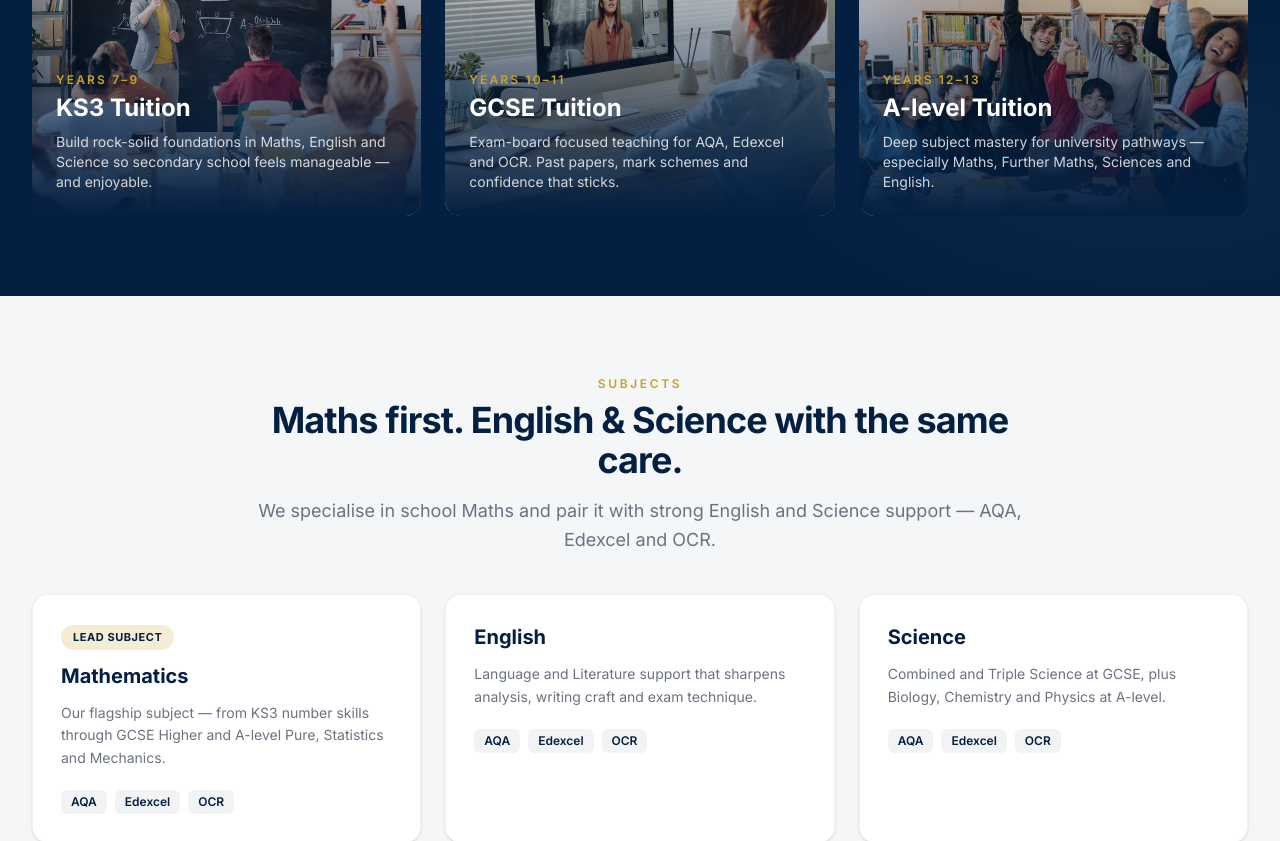
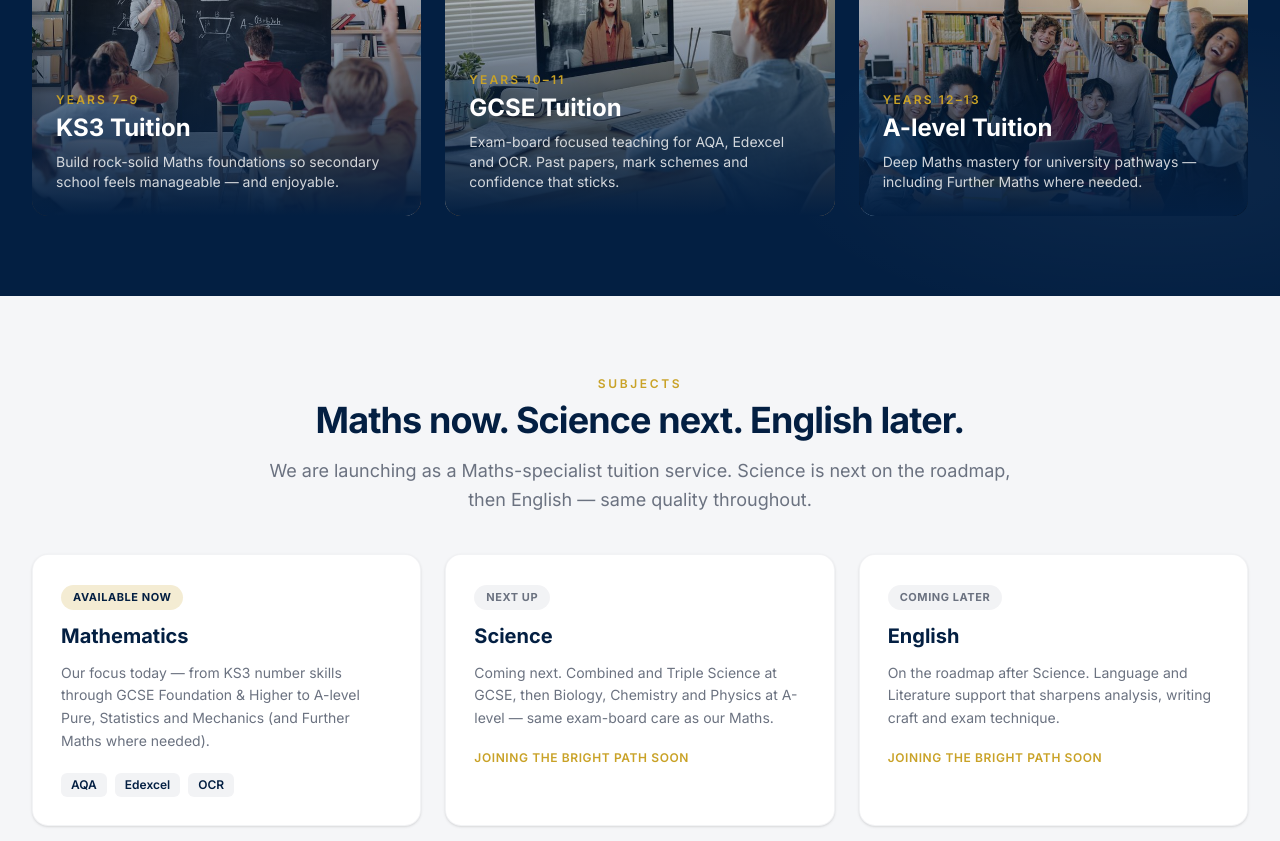
Before and after one commit to QualityMaths/brightpathtuition, a Next.js app: page / in a window 1280 px wide. Shown: the part 1240-2081 px from the top of the page. Built offline with nearby package versions, Linux system fonts and the light colour scheme; a web font is replaced by a local one.

Commit message:
Position site as Maths-only now, with Science then English next
Update subjects cards, homepage, metadata and programmes copy to match the launch roadmap.

```diff
--- a/src/app/about/page.tsx
+++ b/src/app/about/page.tsx
@@ -7,7 +7,7 @@ import PlaceholderBanner from "@/components/PlaceholderBanner";
 export const metadata: Metadata = {
   title: "About Us",
   description:
-    "Meet Bright Path Tuition — London tutors focused on Maths, English and Science for KS3, GCSE and A-level.",
+    "Meet Bright Path Tuition — London Maths tutors for KS3, GCSE and A-level, with Science and English on the roadmap.",
 };
 
 export default function AboutPage() {
@@ -41,7 +41,7 @@ export default function AboutPage() {
               <p>
                 Bright Path Tuition is a London-based tutoring service specialising
                 in <strong className="text-navy">Mathematics</strong>, with strong
-                support in English and Science across KS3, GCSE and A-level.
+                Maths support across KS3, GCSE and A-level — with Science next on the roadmap, then English.
               </p>
               <p>
                 Our tutors know the AQA, Edexcel and OCR specifications inside out.
--- a/src/app/contact/page.tsx
+++ b/src/app/contact/page.tsx
@@ -144,7 +144,7 @@ export default function ContactPage() {
                   <input
                     name="subjects"
                     className="mt-1.5 w-full rounded-md border border-navy/15 bg-white px-3 py-2.5 outline-none focus:border-gold focus:ring-2 focus:ring-gold/30"
-                    placeholder="e.g. GCSE Maths Higher, A-level Chemistry"
+                    placeholder="e.g. GCSE Maths Higher, A-level Maths / Further Maths"
                   />
                 </label>
                 <label className="block text-sm">
--- a/src/app/layout.tsx
+++ b/src/app/layout.tsx
@@ -23,7 +23,7 @@ export const metadata: Metadata = {
     template: `%s | ${SITE.name}`,
   },
   description:
-    "Premium Maths, English and Science tuition for KS3, GCSE and A-level students across Greater London. AQA, Edexcel and OCR. Book a free consultation.",
+    "Premium Maths tuition for KS3, GCSE and A-level students across Greater London. Science and English coming soon. AQA, Edexcel and OCR. Book a free consultation.",
   keywords: [
     "tuition London",
     "GCSE Maths tutor",
@@ -39,7 +39,7 @@ export const metadata: Metadata = {
     siteName: SITE.name,
     title: `${SITE.name} | London KS3, GCSE & A-level Tuition`,
     description:
-      "Expert school tuition in Maths, English and Science — online and across Greater London.",
+      "Expert Maths tuition for KS3, GCSE and A-level — online and across Greater London. Science next, then English.",
   },
   twitter: {
     card: "summary_large_image",
--- a/src/app/page.tsx
+++ b/src/app/page.tsx
@@ -54,7 +54,7 @@ export default function HomePage() {
             Learning is a lifelong adventure
           </h1>
           <p className="mt-5 max-w-2xl text-lg text-white/85 sm:text-xl">
-            Expert Maths-led tuition in English and Science — exam-board aligned,
+            Expert Maths tuition for KS3, GCSE and A-level — exam-board aligned,
             progress you can measure, confidence that lasts.
           </p>
           <div className="mt-8 flex flex-wrap items-center justify-center gap-4">
@@ -68,7 +68,7 @@ export default function HomePage() {
               href="/subjects/"
               className="rounded-md border border-white/40 bg-white/10 px-7 py-3.5 text-sm font-semibold uppercase tracking-wider text-white backdrop-blur hover:bg-white/20 transition"
             >
-              Explore subjects
+              Explore Maths
             </Link>
           </div>
         </div>
@@ -134,8 +134,8 @@ export default function HomePage() {
         <div className="mx-auto max-w-7xl px-4 sm:px-6 lg:px-8">
           <SectionHeading
             eyebrow="Subjects"
-            title="Maths first. English & Science with the same care."
-            subtitle="We specialise in school Maths and pair it with strong English and Science support — AQA, Edexcel and OCR."
+            title="Maths now. Science next. English later."
+            subtitle="We are launching as a Maths-specialist tuition service. Science is next on the roadmap, then English — same quality throughout."
           />
           <div className="grid gap-6 md:grid-cols-3">
             {SUBJECTS.map((s) => (
@@ -143,13 +143,18 @@ export default function HomePage() {
                 key={s.name}
                 className="card-lift rounded-2xl border border-navy/5 bg-white p-7 shadow-sm"
               >
-                {s.lead && (
-                  <span className="mb-3 inline-block rounded-full bg-gold/20 px-3 py-1 text-[11px] font-bold uppercase tracking-wider text-navy">
-                    Lead subject
+                <span
+                  className={`mb-3 inline-block rounded-full px-3 py-1 text-[11px] font-bold uppercase tracking-wider ${
+                    s.status === "available"
+                      ? "bg-gold/20 text-navy"
+                      : "bg-navy/5 text-muted"
+                  }`}
+                >
+                  {s.badge}
                 </span>
-                )}
                 <h3 className="text-xl font-bold text-navy">{s.name}</h3>
                 <p className="mt-3 text-sm leading-relaxed text-muted">{s.blurb}</p>
+                {s.status === "available" ? (
                   <div className="mt-5 flex flex-wrap gap-2">
                     {s.boards.map((b) => (
                       <span
@@ -160,6 +165,11 @@ export default function HomePage() {
                       </span>
                     ))}
                   </div>
+                ) : (
+                  <p className="mt-5 text-xs font-semibold uppercase tracking-wider text-gold">
+                    Joining the Bright Path soon
+                  </p>
+                )}
               </div>
             ))}
           </div>
@@ -168,7 +178,7 @@ export default function HomePage() {
               href="/subjects/"
               className="btn-primary inline-block rounded-md px-6 py-3 text-sm font-semibold uppercase tracking-wider"
             >
-              View all subjects
+              See Maths programmes
             </Link>
           </div>
         </div>
--- a/src/app/subjects/page.tsx
+++ b/src/app/subjects/page.tsx
@@ -7,7 +7,7 @@ import { PROGRAMMES, SUBJECTS } from "@/lib/constants";
 export const metadata: Metadata = {
   title: "Subjects & Programmes",
   description:
-    "KS3, GCSE and A-level tuition in Mathematics, English and Science. AQA, Edexcel and OCR exam boards.",
+    "KS3, GCSE and A-level Maths tuition in London. Science and English are on the roadmap. AQA, Edexcel and OCR.",
 };
 
 export default function SubjectsPage() {
@@ -15,16 +15,16 @@ export default function SubjectsPage() {
     <>
       <PageHero
         title="Subjects & programmes"
-        subtitle="Maths-led tuition with English and Science support — tailored to your exam board and school curriculum."
+        subtitle="Maths tuition now — Science next, then English. Every lesson tailored to your exam board and school curriculum."
         image="https://images.unsplash.com/photo-1503676260728-1c00da094a0b?auto=format&fit=crop&w=1920&q=80"
       />
 
       <section className="bg-white py-16 sm:py-20">
         <div className="mx-auto max-w-7xl px-4 sm:px-6 lg:px-8">
           <SectionHeading
-            eyebrow="Core subjects"
-            title="What we teach"
-            subtitle="Every lesson is exam-board aware, with resources that mirror how marks are awarded."
+            eyebrow="Subjects"
+            title="What we teach today — and what is next"
+            subtitle="Maths is available now. Science is the next subject we will add, then English. Every lesson is exam-board aware."
           />
           <div className="grid gap-8 lg:grid-cols-3">
             {SUBJECTS.map((s) => (
@@ -32,13 +32,18 @@ export default function SubjectsPage() {
                 key={s.name}
                 className="card-lift flex flex-col rounded-2xl border border-navy/8 bg-soft p-8"
               >
-                {s.lead && (
-                  <span className="mb-3 w-fit rounded-full bg-gold/20 px-3 py-1 text-[11px] font-bold uppercase tracking-wider text-navy">
-                    Lead subject
+                <span
+                  className={`mb-3 w-fit rounded-full px-3 py-1 text-[11px] font-bold uppercase tracking-wider ${
+                    s.status === "available"
+                      ? "bg-gold/20 text-navy"
+                      : "bg-navy/5 text-muted"
+                  }`}
+                >
+                  {s.badge}
                 </span>
-                )}
                 <h2 className="text-2xl font-bold text-navy">{s.name}</h2>
                 <p className="mt-4 flex-1 text-muted leading-relaxed">{s.blurb}</p>
+                {s.status === "available" ? (
                   <div className="mt-6">
                     <p className="text-xs font-semibold uppercase tracking-wider text-gold">
                       Exam boards
@@ -54,6 +59,11 @@ export default function SubjectsPage() {
                       ))}
                     </div>
                   </div>
+                ) : (
+                  <p className="mt-6 text-xs font-semibold uppercase tracking-wider text-gold">
+                    Not bookable yet — ask on your consult if you want early interest noted
+                  </p>
+                )}
               </article>
             ))}
           </div>
--- a/src/components/Footer.tsx
+++ b/src/components/Footer.tsx
@@ -9,7 +9,7 @@ export default function Footer() {
         <div className="space-y-4 lg:col-span-1">
           <Logo variant="dark" />
           <p className="text-sm leading-relaxed text-white/75">
-            Premium KS3, GCSE and A-level tuition in Maths, English and Science —
+            Premium KS3, GCSE and A-level Maths tuition — Science next, then English —
             online and across Greater London.
           </p>
           <p className="text-xs text-gold/80">{SITE.addressNote}</p>
--- a/src/lib/constants.ts
+++ b/src/lib/constants.ts
@@ -1,6 +1,6 @@
 export const SITE = {
   name: "Bright Path Tuition",
-  tagline: "Expert KS3, GCSE & A-level tuition across London",
+  tagline: "Expert Maths tuition for KS3, GCSE & A-level across London",
   domain: "brightpathtuition.london",
   url: "https://brightpathtuition.london",
   email: "hello@brightpathtuition.london",
@@ -33,7 +33,7 @@ export const PROGRAMMES = [
     title: "KS3 Tuition",
     subtitle: "Years 7–9",
     description:
-      "Build rock-solid foundations in Maths, English and Science so secondary school feels manageable — and enjoyable.",
+      "Build rock-solid Maths foundations so secondary school feels manageable — and enjoyable.",
     image:
       "/images/ks3.jpg",
   },
@@ -51,7 +51,7 @@ export const PROGRAMMES = [
     title: "A-level Tuition",
     subtitle: "Years 12–13",
     description:
-      "Deep subject mastery for university pathways — especially Maths, Further Maths, Sciences and English.",
+      "Deep Maths mastery for university pathways — including Further Maths where needed.",
     image:
       "/images/alevel.jpg",
   },
@@ -60,27 +60,30 @@ export const PROGRAMMES = [
 export const SUBJECTS = [
   {
     name: "Mathematics",
-    lead: true,
+    status: "available" as const,
+    badge: "Available now",
     blurb:
-      "Our flagship subject — from KS3 number skills through GCSE Higher and A-level Pure, Statistics and Mechanics.",
+      "Our focus today — from KS3 number skills through GCSE Foundation & Higher to A-level Pure, Statistics and Mechanics (and Further Maths where needed).",
     boards: ["AQA", "Edexcel", "OCR"],
     icon: "maths",
   },
   {
+    name: "Science",
+    status: "coming_soon" as const,
+    badge: "Next up",
+    blurb:
+      "Coming next. Combined and Triple Science at GCSE, then Biology, Chemistry and Physics at A-level — same exam-board care as our Maths.",
+    boards: ["AQA", "Edexcel", "OCR"],
+    icon: "science",
+  },
+  {
     name: "English",
-    lead: false,
+    status: "coming_soon" as const,
+    badge: "Coming later",
     blurb:
-      "Language and Literature support that sharpens analysis, writing craft and exam technique.",
+      "On the roadmap after Science. Language and Literature support that sharpens analysis, writing craft and exam technique.",
     boards: ["AQA", "Edexcel", "OCR"],
     icon: "english",
-  },
-  {
-    name: "Science",
-    lead: false,
-    blurb:
-      "Combined and Triple Science at GCSE, plus Biology, Chemistry and Physics at A-level.",
-    boards: ["AQA", "Edexcel", "OCR"],
-    icon: "science",
   },
 ] as const;
 
@@ -117,7 +120,7 @@ export const TESTIMONIALS = [
   },
   {
     quote:
-      "Bright Path made A-level Physics click. Past-paper practice every week meant I walked into the exam feeling prepared.",
+      "Bright Path made A-level Maths click. Past-paper practice every week meant I walked into the exam feeling prepared.",
     name: "James K.",
     role: "Student, Year 13 — Camden",
     note: "[EXAMPLE TESTIMONIAL]",
```
Lines whose indentation alone changed are shown as unchanged.
